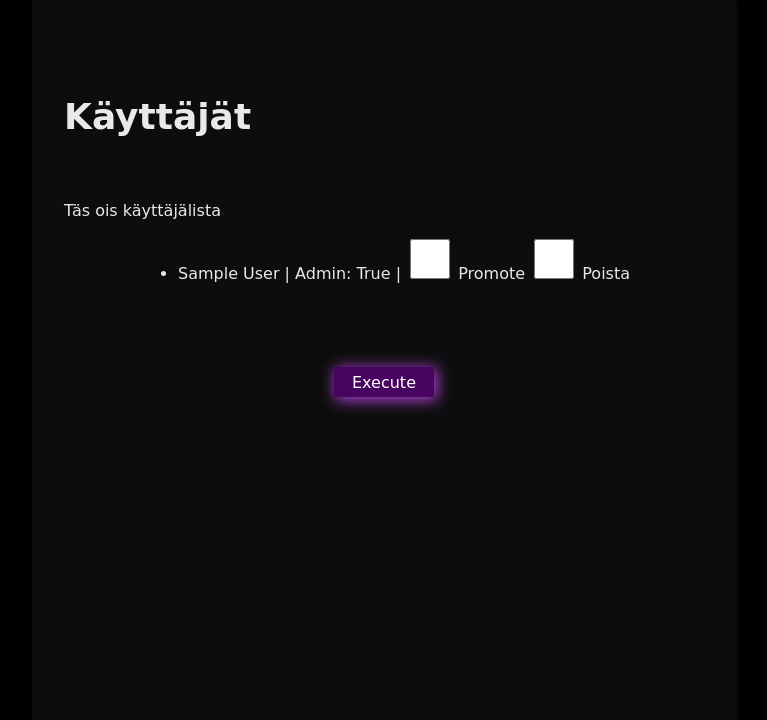
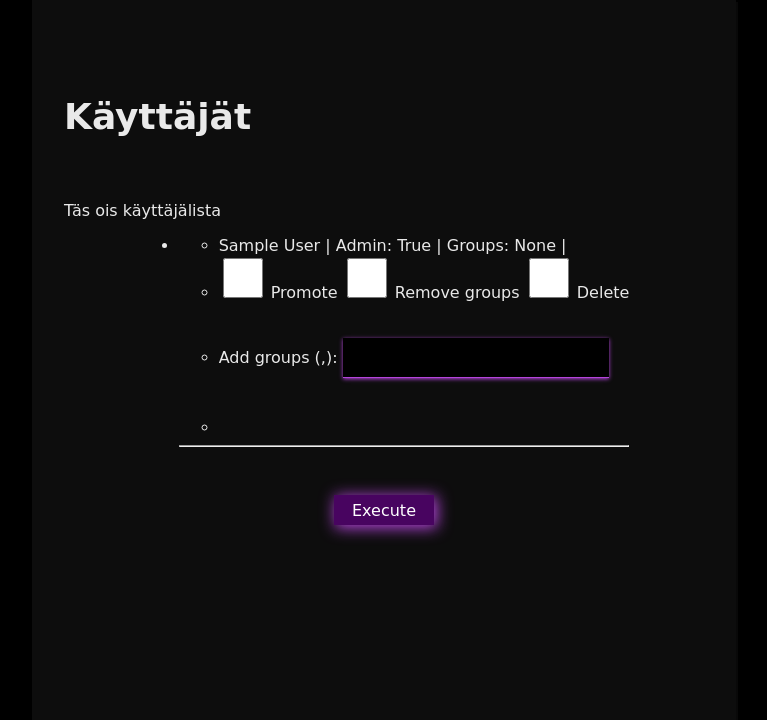
Before and after one commit to Anchovie/rpgdle, a Flask app: page /users in a window 1280 px wide. Shown: the part 80-800 px from the top of the page, without its empty margins (256-1023 px from the left). Run offline with Flask 2, Linux system fonts and the light colour scheme; the visitor is signed in with stand-in values (Sample User, id 1); data comes from the database, SQL or seed files in the repository; data that the repository does not hold is empty; some libraries are stand-ins or nearby versions; some web fonts are replaced.

Commit message:
Added support for groups for users and doodles, made admin stuff better, fixed best date calculation, made urls prettier

```diff
--- a/rpgdle/models.py
+++ b/rpgdle/models.py
@@ -10,6 +10,7 @@
     password = db.Column(db.String(255))
     admin = db.Column(db.Boolean)
     created = db.Column(db.DateTime, default=datetime.utcnow)
+    groups = db.Column(db.String(255))
 
     participations = db.relationship("Participation", cascade="all, delete, delete-orphan", backref="user", lazy=True)
 
@@ -39,6 +40,7 @@
     creator = db.Column(db.Integer, db.ForeignKey("user.id"))
     created = db.Column(db.DateTime, default=datetime.utcnow)
     dates = db.Column(db.Text)
+    groups = db.Column(db.String(255))
 
     participations = db.relationship("Participation", cascade="all, delete, delete-orphan", backref = "doodle", lazy=True)
 
--- a/rpgdle/routes/main.py
+++ b/rpgdle/routes/main.py
@@ -10,6 +10,13 @@
 @main.route("/")
 def index():
     answerers = {}
+    if (current_user.is_authenticated):
+        print(current_user)
+        own_groups = current_user.groups
+        print("OWN GROUPS:")
+        print(own_groups)
+        own_groups = own_groups.split(",")
+        print(own_groups)
     doodles = Doodle.query.order_by(Doodle.created.desc()).all()
     user = User.query.filter_by(id=1).first()
     if (user):
@@ -23,8 +30,36 @@
     print(Participation.query.filter_by(doodle_id=doodles[0].id).with_entities(Participation.user_id).all())
     print(Participation.query.filter_by(doodle_id=doodles[0].id).with_entities(Participation.user_id).distinct().all())
     """
+    group_doodles=[]
     for d in doodles:
         names = []
+        print("checking Doodle:")
+        print(d.name)
+        g = d.groups
+        print(g)
+        print(type(d.groups))
+        ### THIS IS NOT WORKING!!!!! ONLY THE FIRST IS SOMEHOW CHECKED ###
+        if (g):
+            g = g.split(",")
+            print("doodle groups:")
+            print(g)
+        else:
+            print("no groups for doodle");
+        print(own_groups)
+
+
+        if ( g and ( set(own_groups) & set(g) or set(g) & set(own_groups))):
+            print("COMMON GROUP FOUND =")
+            print(set(own_groups) & set(g))
+            group_doodles.append(d)
+        else:
+            print("NO COMMON GROUP for ")
+            print(set(own_groups))
+            print(set(g))
+            print(d)
+            #doodles.remove(d);
+            #print("removed")
+            continue
         uid = Participation.query.filter_by(doodle_id=d.id).with_entities(Participation.user_id).distinct().all()
         for id in uid:
             names.append(User.query.filter_by(id=id[0]).first().name)
@@ -32,7 +67,7 @@
     print(answerers)
     print("ANSWERERS:")
     #print(answerers)
-    context = {"doodles": doodles, "answerers": answerers}
+    context = {"doodles": group_doodles, "answerers": answerers}
     return render_template("main.html", **context)
 
 @main.route("/session/<string:doodle_name>", methods=["GET", "POST"])
@@ -120,18 +155,31 @@
 def create():
     if request.method == "POST":
         name = request.form["name"]
+        name = name.replace(" ", "-")
         description = request.form["description"]
         dates = request.form["dates"]
+        groups = request.form.to_dict(flat=False)["groups"]
+        groups_string=""
+        for g in groups:
+            groups_string+=(g+",")
+        if groups_string[-1] == ",":
+            groups_string = groups_string[:-1]
+        print("groups string:")
+        print(groups_string)
         creator = current_user.id
         old = False
         created = datetime.datetime.now()
-        doodle = Doodle(name=name, description = description, dates = dates, old=old, creator = creator, created = created)
+        doodle = Doodle(name=name, description = description, groups = groups_string, dates = dates, old=old, creator = creator, created = created)
         #user = User(name=name, unhashed_password=unhashed_password, admin=False)
         db.session.add(doodle)
         db.session.commit()
         return redirect(url_for("main.index"))
-
-    return render_template("create.html")
+    else: #GET
+        groups = current_user.groups.split(",")
+        print("SEnding current users group to create: ")
+        print(groups)
+        context = {"groups": groups}
+        return render_template("create.html", **context)
 
 
 @main.route("/users", methods=["GET", "POST"])
@@ -147,15 +195,33 @@
             print(target)
             target_user = User.query.filter_by(id=target).first()
             print(target_user)
+            if action.split("-")[0] == "groups" and target_user:
+                groups = request.form["groups-"+target]
+                if len(groups)!=0:
+                    print("New groups from form:")
+                    print(groups)
+                    print("Existing groups for user:")
+                    print(target_user.groups)
+                    if len(groups) != 0:
+                        print("ADDING GROUP!")
+                        if len(target_user.groups)!=0:
+                            groups+=","
+                        groups+=target_user.groups
+                        target_user.groups = groups
+                    print("NEW GROUPS:")
+                    print(target_user.groups)
             if action.split("-")[0] == "promote" and target_user:
                 print("PROMOTING ", target_user.name)
                 target_user.admin = True
+            if action.split("-")[0] == "ungroup" and target_user:
+                print("UNGROUPING ", target_user.name)
+                target_user.groups = ""
             if action.split("-")[0] == "delete" and target_user:
                 print("DELETING ", target_user.name)
                 db.session.delete(target_user)
             print("Commiting")
             db.session.commit()
-
+            groups = "";
     users = User.query.all()
     context = {"users": users}
     return render_template("users.html", **context)
--- a/rpgdle/templates/doodle.html
+++ b/rpgdle/templates/doodle.html
@@ -32,7 +32,7 @@
 {% endblock %}
 
 {% block content %}
-<h1>{{doodle.name}}</h1>
+<h1>{{doodle.name | replace('-', ' ')}}</h1>
 <h3> Luonut: {{creator}}, {{doodle.created.strftime('%Y-%m-%d %H:%M')}} </h3>
 <h2>Kuvaus</h2>
 <p> {{doodle.description}}</p>
@@ -56,11 +56,11 @@
     <input type="checkbox" name="deleteFlag" id="delete">
   {% endif %}
   </br>
-  <button id="submitParticipation" type="submit">Tallenna osallistuminen</button>
+  <button id="submitParticipation" type="submit">Save submission</button>
 </form>
 
 <form class="comment_form" method="POST" action="{{url_for('main.createPost',doodle_name=doodle.name)}}">
-  <label for="comment">Kommentoi</label>
+  <label for="comment">Comment text</label>
   <input type="textarea" rows="5" name="comment" id="comment">
   <button type="submit"> Add comment </button>
 </form>
--- a/rpgdle/templates/main.html
+++ b/rpgdle/templates/main.html
@@ -11,8 +11,9 @@
 
 {% for doodle in doodles %}
   <div class="doodle_wrapper">
-    <h3><a href="{{url_for('main.session',doodle_name=doodle.name)}}">{{ doodle.name }}</a></h3>
+    <h3><a href="{{url_for('main.session',doodle_name=doodle.name)}}">{{ doodle.name | replace('-', ' ') }}</a></h3>
     <p> {{doodle.description}} </p>
+    <p style="visibility: hidden;"> GROUPS: {{doodle.groups}} </p>
     <p class="participants_title"> Participants: </p>
     {% for a in answerers[doodle.id] %}
       <span class="answerer">{{a}} </span>
--- a/rpgdle/templates/users.html
+++ b/rpgdle/templates/users.html
@@ -11,20 +11,38 @@
     <ul>
       {% for user in users %}
         <li>
+          <ul>
+              <li>
                   <span>{{ user.name }} | </span>
                   <span>Admin: {{user.admin}} | </span>
+                  <span>Groups: {{user.groups}} | </span>
+              </li>
+              <li>
                   <span>
                     <input class="admin_input" name="promote-{{user.id}}" type="checkbox">
                     <label for="promote-{{user.id}}">Promote</label>
+                    <input class="admin_input" name="ungroup-{{user.id}}" type="checkbox">
+                    <label for="ungroup-{{user.id}}">Remove groups</label>
                     <input class="admin_input" name="delete-{{user.id}}" type="checkbox">
-            <label for="delete-{{user.id}}">Poista</label>
+                    <label for="delete-{{user.id}}">Delete</label>
                   </span>
+              </li>
+              <li>
+                  <span>
+                    <label for="groups">Add groups (,): </label>
+                    <input type="text" id="groups" name="groups-{{user.id}}"></input>
+                  </span>
+              </li>
+              <li>
                   <ul>
                     {% for p in user.participations %}
                       <li>{{p.serialize()}}</li>
                     {% endfor %}
                   </ul>
               </li>
+          </ul>
+        </li>
+        <hr/>
       {% endfor %}
     </ul>
   </div>
```
Also changed, not shown: rpgdle/routes/auth.py (+7 -2 lines), rpgdle/static/doodle.js (+10 -2 lines), rpgdle/templates/create.html (+7 -0 lines), 1 other file. Lines whose indentation alone changed are shown as unchanged.
